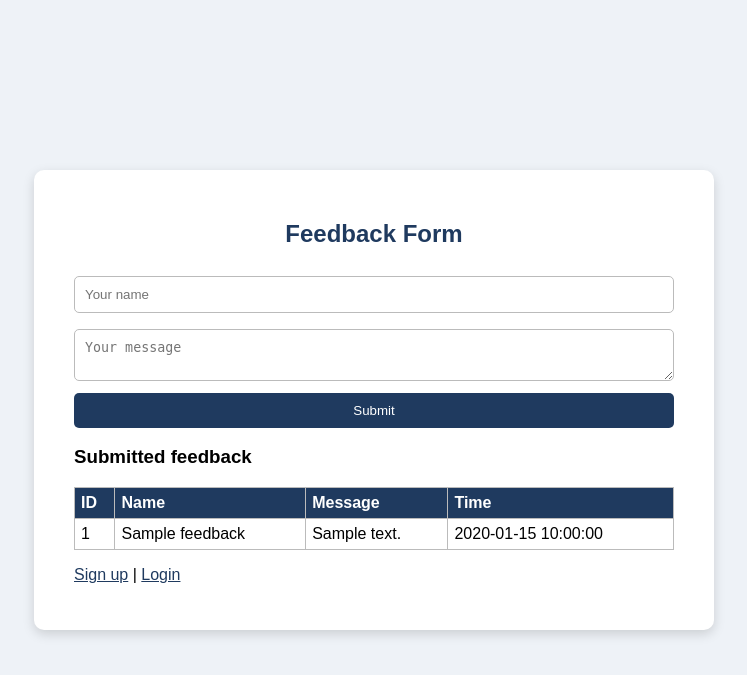
After one commit to Cedohh/cat2-site, a PHP site: page /feedback.php in a window 1280 px wide. The commit adds this page. Shown: the top 675 px of the page, without its empty margins (266-1013 px from the left). Run offline with PHP 8.4, Linux system fonts and the light colour scheme; tables that the repository leaves empty or names only in its code hold one stand-in row (values such as "Sample post").

Commit message:
Add feedback form with feedback table

```diff
--- /dev/null
+++ b/feedback.php
@@ -0,0 +1,28 @@
+<?php
+require 'config.php';
+$msg = '';
+if ($_SERVER['REQUEST_METHOD'] === 'POST') {
+  $s = $conn->prepare("INSERT INTO feedback (name, message) VALUES (?,?)");
+  $s->bind_param('ss', $_POST['name'], $_POST['message']);
+  $msg = $s->execute() ? "Feedback saved" : "Error: " . $s->error;
+}
+$rows = $conn->query("SELECT id, name, message, created_at FROM feedback ORDER BY id DESC");
+?>
+<!DOCTYPE html><html><head><title>Feedback</title><link rel="stylesheet" href="style.css"></head><body>
+<div class="card wide">
+<h2>Feedback Form</h2>
+<p class="msg"><?= $msg ?></p>
+<form method="POST">
+  <input name="name" placeholder="Your name" required>
+  <textarea name="message" placeholder="Your message" required></textarea>
+  <button type="submit">Submit</button>
+</form>
+<h3>Submitted feedback</h3>
+<table>
+<tr><th>ID</th><th>Name</th><th>Message</th><th>Time</th></tr>
+<?php while ($r = $rows->fetch_assoc()): ?>
+<tr><td><?= $r['id'] ?></td><td><?= htmlspecialchars($r['name']) ?></td><td><?= htmlspecialchars($r['message']) ?></td><td><?= $r['created_at'] ?></td></tr>
+<?php endwhile; ?>
+</table>
+<p><a href="signup.php">Sign up</a> | <a href="login.php">Login</a></p>
+</div></body></html>
--- a/style.css
+++ b/style.css
@@ -5,3 +5,7 @@ input,textarea{width:100%;padding:10px;margin:8px 0;border:1px solid #bbb;border
 button{width:100%;padding:10px;background:#1f3a5f;color:#fff;border:0;border-radius:5px;cursor:pointer}
 a{color:#1f3a5f}
 .msg{text-align:center;color:#b00020}
+.wide{width:600px}
+table{width:100%;border-collapse:collapse;margin-top:10px}
+th,td{border:1px solid #bbb;padding:6px;text-align:left}
+th{background:#1f3a5f;color:#fff}
```
